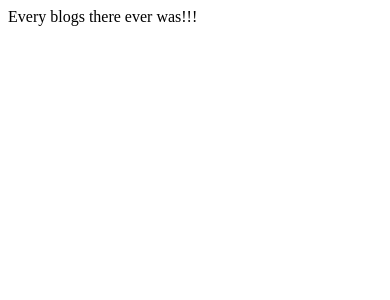
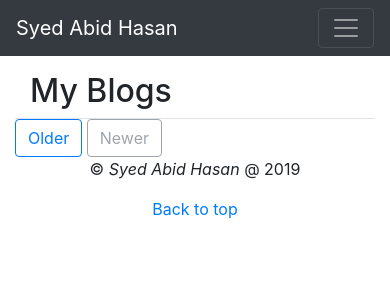
Before and after one commit to AbidHasan95/Portfolio, a Django app: page /blogs/ in a window 390 px wide. Shown: the top 300 px of the page. Run offline with Django 3.2, Linux system fonts and the light colour scheme; data that the repository does not hold is empty; some libraries are stand-ins or nearby versions.

Commit message:
Implemented Blogs,DetailBlog and static files added

```diff
--- a/Portfolio/settings.py
+++ b/Portfolio/settings.py
@@ -123,6 +123,11 @@ USE_TZ = True
 # Static files (CSS, JavaScript, Images)
 # https://docs.djangoproject.com/en/2.1/howto/static-files/
 
+STATICFILES_DIRS = [
+    os.path.join(BASE_DIR, 'Portfolio/static/')
+]
+
+STATIC_ROOT = os.path.join(BASE_DIR, 'static')
 STATIC_URL = '/static/'
 MEDIA_ROOT = os.path.join(BASE_DIR, 'media')
 MEDIA_URL = '/media/'
--- a/blog/templates/blogs/allblogs.html
+++ b/blog/templates/blogs/allblogs.html
@@ -1 +1,103 @@
-Every blogs there ever was!!!
+
+<!doctype html>
+<html lang="en">
+  <head>
+    <meta charset="utf-8">
+    <meta name="viewport" content="width=device-width, initial-scale=1, shrink-to-fit=no">
+    <meta name="description" content="">
+    <meta name="author" content="Mark Otto, Jacob Thornton, and Bootstrap contributors">
+    <meta name="generator" content="Jekyll v3.8.5">
+    <title>Blog Template · Bootstrap</title>
+
+    <link rel="canonical" href="https://getbootstrap.com/docs/4.3/examples/blog/">
+
+    <!-- Bootstrap core CSS -->
+    <link rel="stylesheet" href="https://stackpath.bootstrapcdn.com/bootstrap/4.3.1/css/bootstrap.min.css" integrity="sha384-ggOyR0iXCbMQv3Xipma34MD+dH/1fQ784/j6cY/iJTQUOhcWr7x9JvoRxT2MZw1T" crossorigin="anonymous">
+
+
+    <style>
+      .bd-placeholder-img {
+        font-size: 1.125rem;
+        text-anchor: middle;
+        -webkit-user-select: none;
+        -moz-user-select: none;
+        -ms-user-select: none;
+        user-select: none;
+      }
+
+      @media (min-width: 768px) {
+        .bd-placeholder-img-lg {
+          font-size: 3.5rem;
+        }
+      }
+    </style>
+    <!-- Custom styles for this template -->
+    <link href="https://fonts.googleapis.com/css?family=Playfair+Display:700,900" rel="stylesheet">
+  </head>
+  <body>
+
+        <header>
+            <nav class="navbar navbar-expand-lg navbar-dark bg-dark">
+                <a class="navbar-brand" href="#">Syed Abid Hasan</a>
+                <button class="navbar-toggler" type="button" data-toggle="collapse" data-target="#navbarNavAltMarkup" aria-controls="navbarNavAltMarkup" aria-expanded="false" aria-label="Toggle navigation">
+                  <span class="navbar-toggler-icon"></span>
+                </button>
+                <div class="collapse navbar-collapse" id="navbarNavAltMarkup">
+                  <div class="navbar-nav ml-auto">
+                    <a class="nav-item nav-link" href="#">Kaggle</a>
+                    <a class="nav-item nav-link" href="#">Resume</a>
+                    <a class="nav-item nav-link" href="#">Blog</a>
+                  </div>
+                </div>
+              </nav>
+    </header>
+
+<main role="main" class="container">
+  <div class="row">
+    <div class="col-md-8 blog-main">
+
+
+      <section class=" pt-3 border-bottom">
+        <div class="container">
+          <h2>My Blogs</h2>
+        </div>
+      </section>
+
+      {% for blog in blogs.all %}
+      <div class="blog-post">
+          <br>
+        <h2 class="blog-post-title">{{blog.title}}</h2>
+        <p class="blog-post-meta">{{blog.pub_date_pretty}}</p>
+        <img class="img-fluid" src = "{{blog.image.url}}" height = 200 width=300/>
+        <p>{{blog.summary}}</p>
+
+
+      </div><!-- /.blog-post -->
+      {% endfor %}
+
+
+      <nav class="blog-pagination">
+        <a class="btn btn-outline-primary" href="#">Older</a>
+        <a class="btn btn-outline-secondary disabled" href="#" tabindex="-1" aria-disabled="true">Newer</a>
+      </nav>
+
+    </div><!-- /.blog-main -->
+
+
+
+
+  </div><!-- /.row -->
+
+</main><!-- /.container -->
+
+<footer class="blog-footer text-center">
+    <p>&copy; <em>Syed Abid Hasan</em> @ {% now "Y" %}</p>
+  <p>
+    <a href="#">Back to top</a>
+  </p>
+</footer>
+</body>
+<script src="https://code.jquery.com/jquery-3.3.1.slim.min.js" integrity="sha384-q8i/X+965DzO0rT7abK41JStQIAqVgRVzpbzo5smXKp4YfRvH+8abtTE1Pi6jizo" crossorigin="anonymous"></script>
+<script src="https://cdnjs.cloudflare.com/ajax/libs/popper.js/1.14.7/umd/popper.min.js" integrity="sha384-UO2eT0CpHqdSJQ6hJty5KVphtPhzWj9WO1clHTMGa3JDZwrnQq4sF86dIHNDz0W1" crossorigin="anonymous"></script>
+<script src="https://stackpath.bootstrapcdn.com/bootstrap/4.3.1/js/bootstrap.min.js" integrity="sha384-JjSmVgyd0p3pXB1rRibZUAYoIIy6OrQ6VrjIEaFf/nJGzIxFDsf4x0xIM+B07jRM" crossorigin="anonymous"></script>
+</html>
--- /dev/null
+++ b/blog/templates/blogs/detail.html
@@ -0,0 +1 @@
+{{blog.title}}
--- a/blog/urls.py
+++ b/blog/urls.py
@@ -5,4 +5,5 @@ from . import views
 urlpatterns = [
 
     path('',views.allblogs, name='allblogs.html'),
+    path('<int:blog_id>/', views.detail, name = 'detail'),
 ]
--- a/blog/views.py
+++ b/blog/views.py
@@ -1,5 +1,11 @@
-from django.shortcuts import render
+from django.shortcuts import render,get_object_or_404
+from .models import Blog
 
 # Create your views here.
 def allblogs(request):
-    return render(request, 'blogs/allblogs.html')
+    blogs = Blog.objects
+    return render(request, 'blogs/allblogs.html',{'blogs':blogs})
+
+def detail(request,blog_id):
+    detailblog = get_object_or_404(Blog,pk=blog_id)
+    return render(request, 'blogs/detail.html',{'blog':detailblog})
--- a/jobs/templates/jobs/home.html
+++ b/jobs/templates/jobs/home.html
@@ -2,6 +2,7 @@
 <!doctype html>
 <html lang="en">
   <head>
+    {% load staticfiles %}
     <meta charset="utf-8">
     <meta name="viewport" content="width=device-width, initial-scale=1, shrink-to-fit=no">
     <meta name="description" content="">
@@ -31,8 +32,6 @@
         }
       }
     </style>
-    <!-- Custom styles for this template -->
-    <link href="album.css" rel="stylesheet">
   </head>
   <body>
     <header>
@@ -44,7 +43,7 @@
             <div class="collapse navbar-collapse" id="navbarNavAltMarkup">
               <div class="navbar-nav ml-auto">
                 <a class="nav-item nav-link" href="#">Kaggle</a>
-                <a class="nav-item nav-link" href="#">Resume</a>
+                <a class="nav-item nav-link" href="{% static 'abidCV.pdf' %}">Resume</a>
                 <a class="nav-item nav-link" href="#">Blog</a>
               </div>
             </div>
```
Also changed, not shown: blog/models.py (+9 -0 lines), 1 other file.
